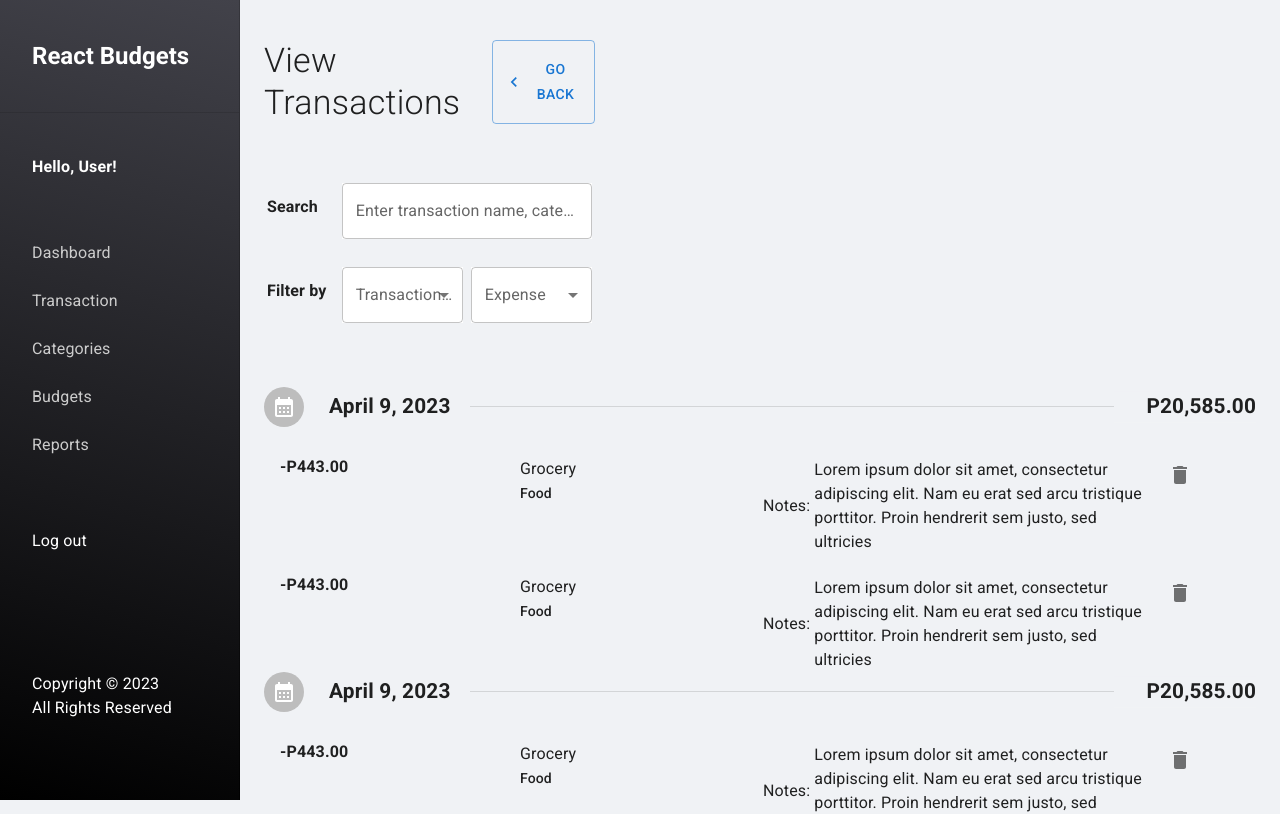
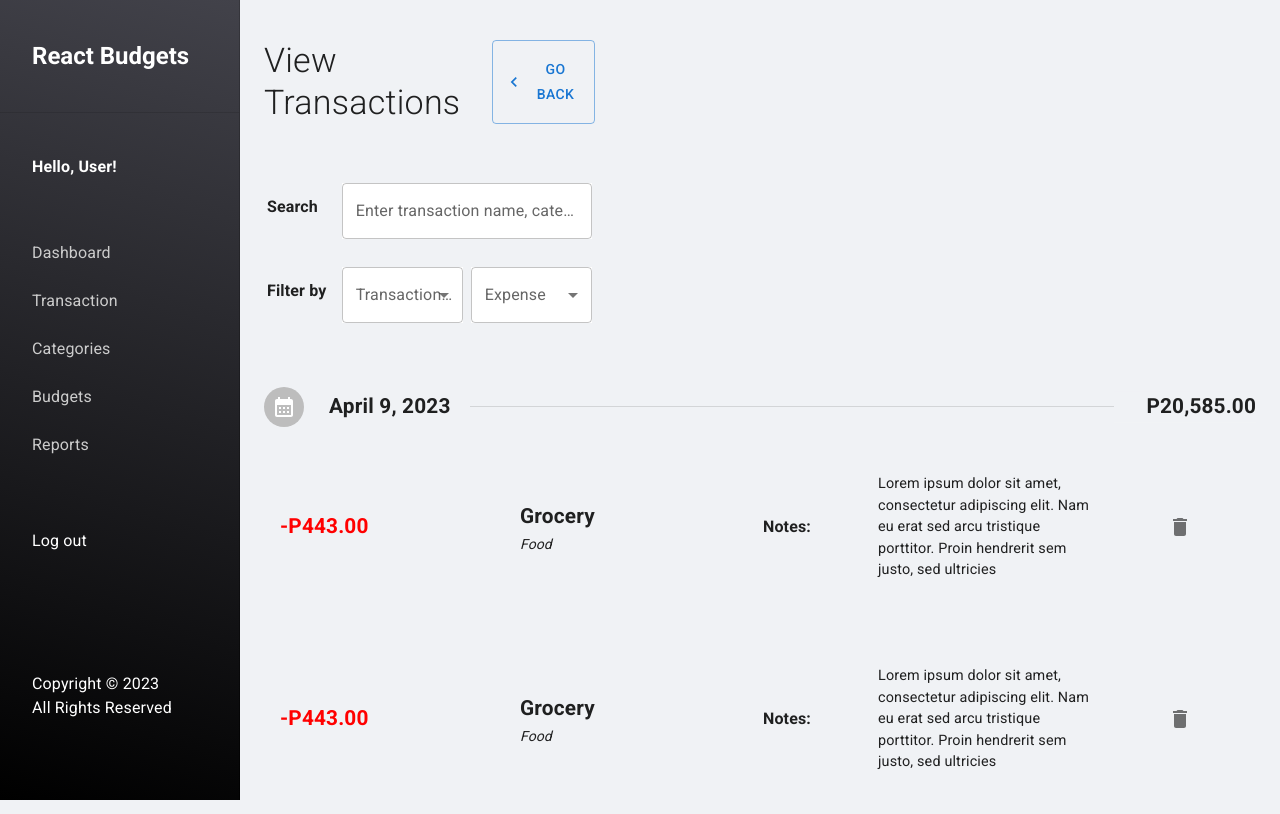
Before and after one commit to jaz016/react-budgets, a React (Create React App) app: page /transaction/view in a window 1280 px wide. Shown: the top 814 px of the page. Built offline with nearby package versions, Linux system fonts and the light colour scheme.

Commit message:
build static view transactions page (completed)

```diff
--- a/src/components/TransactionList/TransactionList.js
+++ b/src/components/TransactionList/TransactionList.js
@@ -19,7 +19,7 @@ function TransactionList() {
 				{
 					dummyList.map((item, idx) => (
 						<>
-							<ListItem className='transaction-item' key={idx} sx={{pl: 0, mb: 2}} secondaryAction={
+							<ListItem className='transaction-date-item' key={idx} sx={{pl: 0, mb: 2}} secondaryAction={
 								<span className='transaction-date-total'>P20,585.00</span>
 							}>
 								 <ListItemAvatar>
@@ -36,24 +36,24 @@ function TransactionList() {
 							<List>
 									{
 										dummyList2.map((item2, idx2) => (
-											<ListItem key={idx2}>
+											<ListItem key={idx2} className='transaction-item'>
 												<Grid container>
-													<Grid item xs={3}>
+													<Grid item xs={3} className='transaction-item-amount'>
 														<strong>-P443.00</strong>
 													</Grid>
-													<Grid item xs={3}>
+													<Grid item xs={3} className='transaction-item-category'>
 														<Typography variant='subtitle1'>Grocery</Typography>
 														<Typography variant='subtitle2'>Food</Typography>
 													</Grid>
-													<Grid item xs={5}>
+													<Grid item xs={5} className='transaction-item-notes'>
 														<table>
 															<tr>
-																<td>Notes:</td>
-																<td>Lorem ipsum dolor sit amet, consectetur adipiscing elit. Nam eu erat sed arcu tristique porttitor. Proin hendrerit sem justo, sed ultricies </td>
+																<td className='transaction-item-notes-label'>Notes:</td>
+																<td className='transaction-item-notes-text'>Lorem ipsum dolor sit amet, consectetur adipiscing elit. Nam eu erat sed arcu tristique porttitor. Proin hendrerit sem justo, sed ultricies </td>
 															</tr>
 														</table>
 													</Grid>
-													<Grid item xs={1}>
+													<Grid item xs={1} className='transaction-item-action'>
 														<IconButton>
 															<DeleteIcon />
 														</IconButton>
--- a/src/components/TransactionList/TransactionList.scss
+++ b/src/components/TransactionList/TransactionList.scss
@@ -2,7 +2,7 @@ $border-color: rgba(0, 0, 0, 0.12);
 $transaction-font-size: 1.3rem;
 $transaction-font-weight: 700;
 
-.transaction-item {
+.transaction-date-item {
 	border-top: 1px solid $border-color;
 
 	.MuiListItemAvatar-root {
@@ -40,3 +40,50 @@ $transaction-font-weight: 700;
 
 	}
 }
+
+.transaction-item {
+
+	.MuiGrid-container {
+		display: flex;
+		align-items: center;
+		padding: 1rem 0 3rem;
+	}
+
+	.transaction-item-amount {
+
+		strong {
+			font-weight: $transaction-font-weight;
+    		font-size: $transaction-font-size;
+			color: red;
+		}
+	}
+
+	.transaction-item-category {
+
+
+		.MuiTypography-root.MuiTypography-subtitle1 {
+			font-weight: $transaction-font-weight;
+    		font-size: $transaction-font-size;
+		}
+
+		.MuiTypography-root.MuiTypography-subtitle2 {
+			font-style: italic;
+			font-weight: normal;
+		}
+	}
+
+	.transaction-item-notes {
+
+		table tr {
+
+			td.transaction-item-notes-label {
+				font-weight: $transaction-font-weight;
+			}
+
+			td.transaction-item-notes-text {
+				padding: 0 4rem;
+    			font-size: 0.9rem;
+			}
+		}
+	}
+}
```
